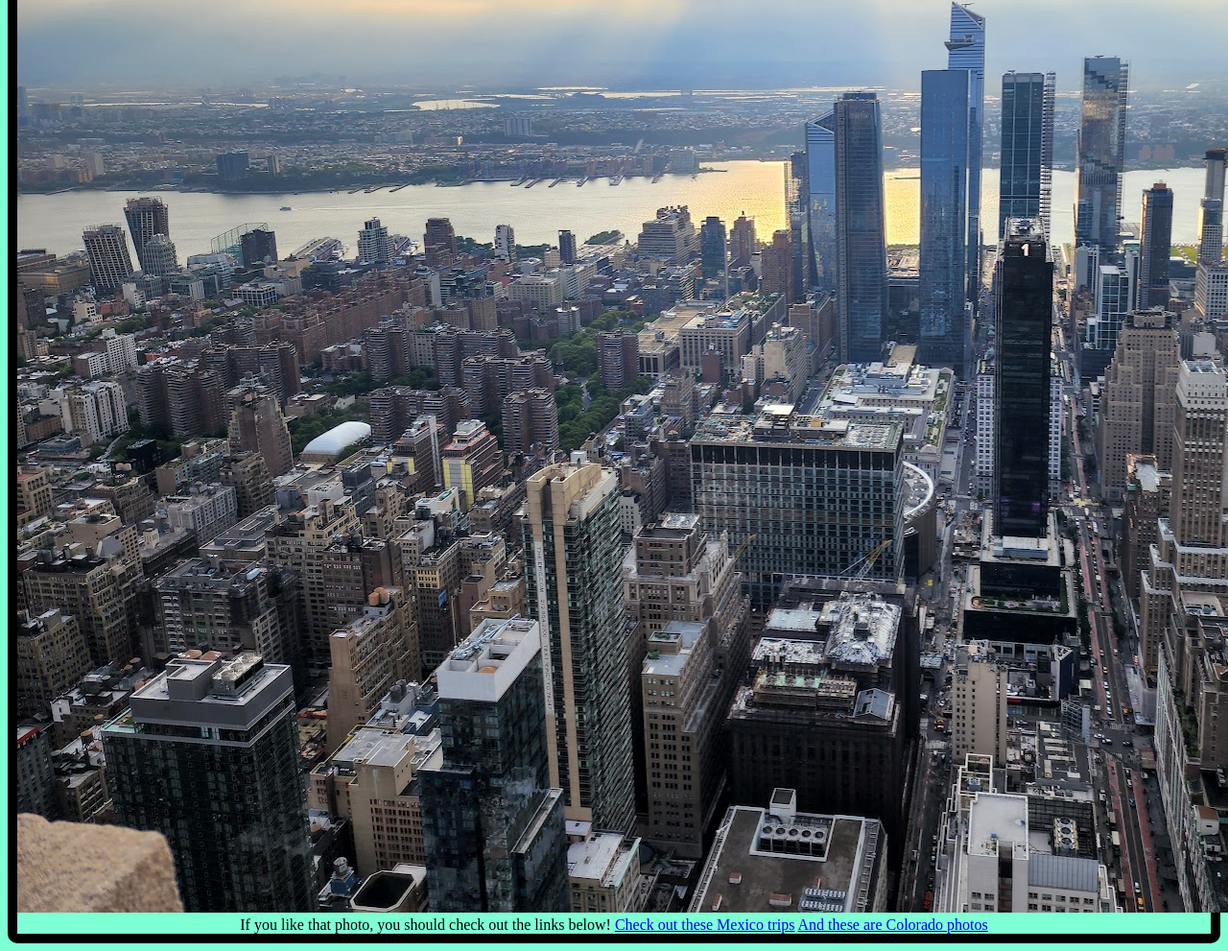
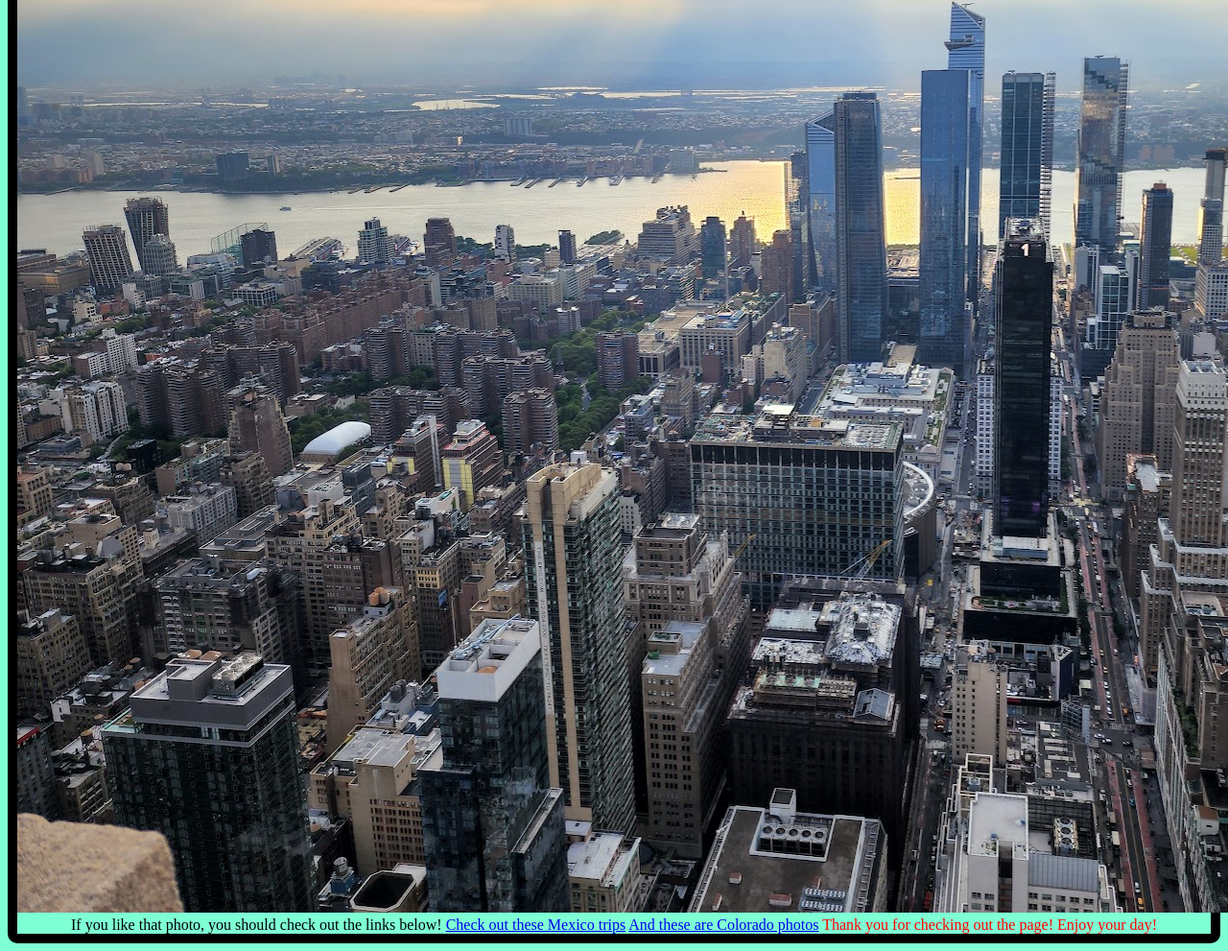
Before and after one commit to rhubbard95/HWork, a website: page Week4/index.html in a window 1280 px wide. Shown: the part 733-1724 px from the top of the page at 96% size. Drawn offline with Linux system fonts and the light colour scheme.

Commit message:
updated week 4

```diff
--- a/Week4/index.html
+++ b/Week4/index.html
@@ -32,6 +32,8 @@
 
 <a href=" https://photos.app.goo.gl/o37o5W9qVFjJz369A">Check out these Mexico trips</a>
 <a href="https://photos.app.goo.gl/H2iRBbxz6h4MBW4n9">And these are Colorado photos</a>
-<link href="index.js" rel="jsfile"/>
+
+<dic id= "close" p> Thank you for checking out the page! Enjoy your day!</id=p>
+  <script src="./index.js"></script>
 </body>
 </html>
--- a/Week4/style.css
+++ b/Week4/style.css
@@ -21,3 +21,8 @@ color: red;
 ul>li:hover {
   color: blue;
 }
+
+#close {
+color: red;
+
+}
```
